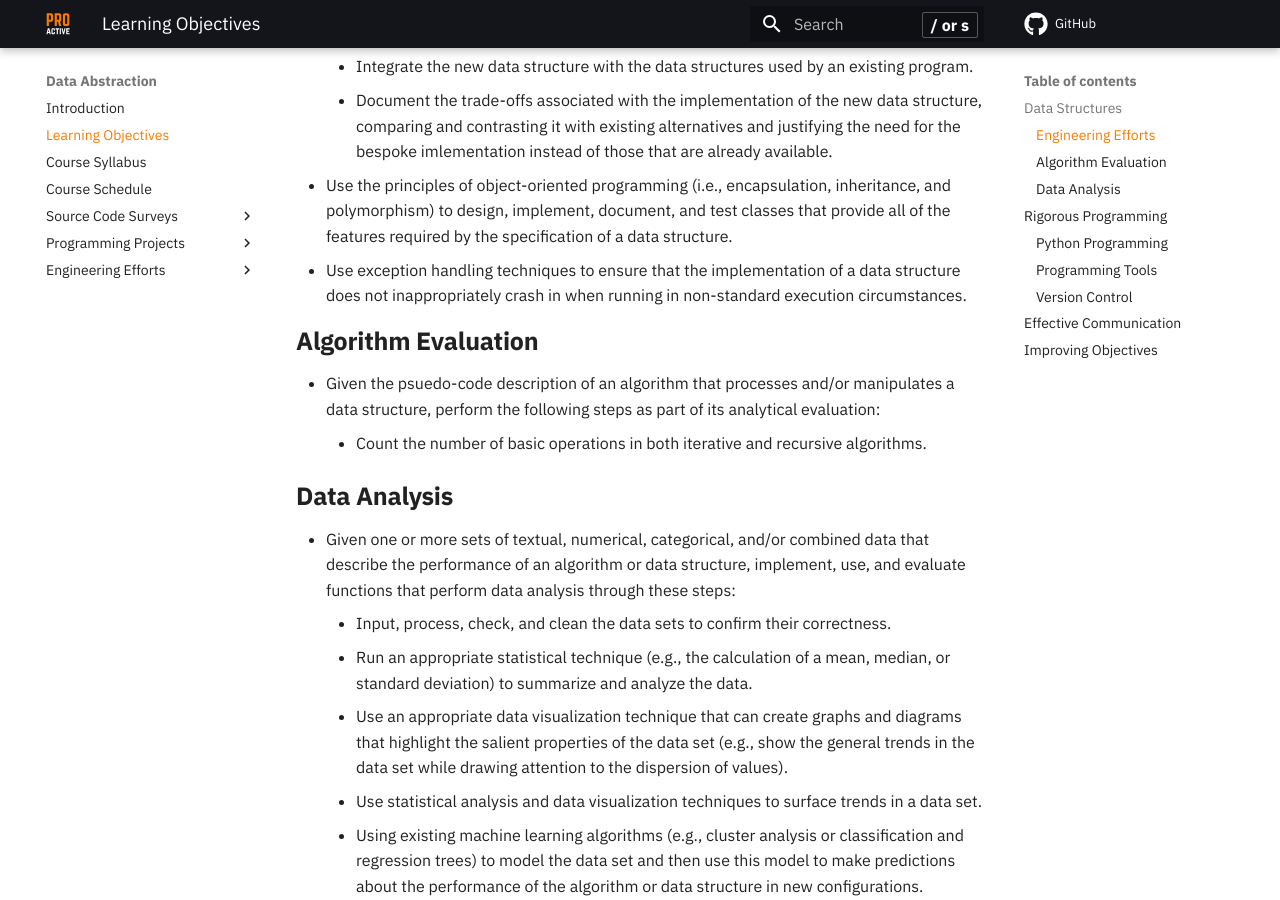
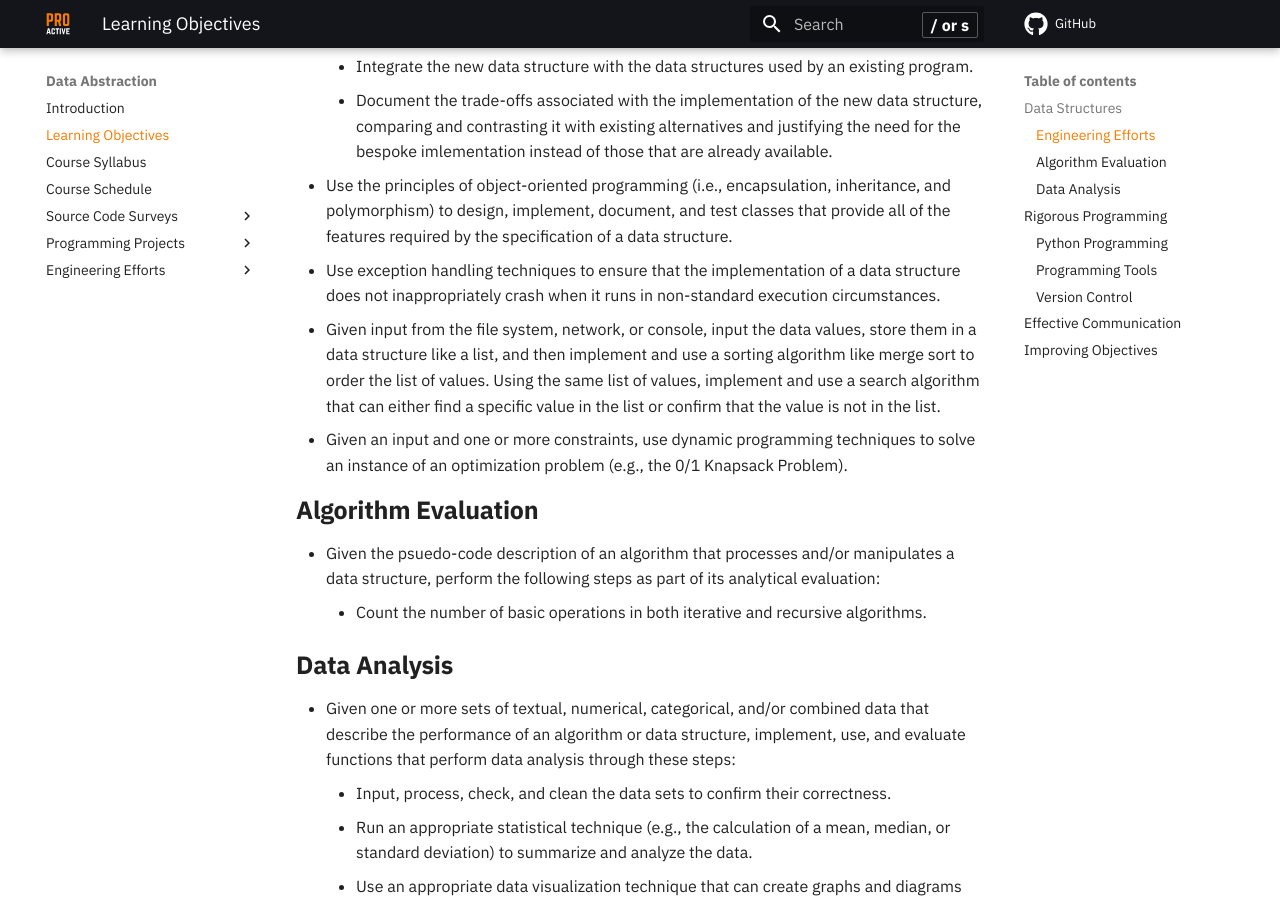
Before and after one commit to ProactiveProgrammers/www.proactiveprogrammers.com, an MkDocs documentation site: the page built from docs/data-abstraction/learning-objectives-data-abstraction.md, in a window 1280 px wide and 900 px high, scrolled down 897 px. Built offline with MkDocs 1.6.1 and Material for MkDocs 9.7.7, drawn with Linux system fonts in a browser that asks for light colours; comment, search, counter and statistics services are not loaded.

```diff
--- a/docs/data-abstraction/learning-objectives-data-abstraction.md
+++ b/docs/data-abstraction/learning-objectives-data-abstraction.md
@@ -36,8 +36,16 @@
   classes that provide all of the features required by the specification of a
   data structure.
 - Use exception handling techniques to ensure that the implementation of a data
-  structure does not inappropriately crash in when running in non-standard
+  structure does not inappropriately crash when it runs in non-standard
   execution circumstances.
+- Given input from the file system, network, or console, input the data values,
+  store them in a data structure like a list, and then implement and use a
+  sorting algorithm like merge sort to order the list of values. Using the same
+  list of values, implement and use a search algorithm that can either find a specific
+  value in the list or confirm that the value is not in the list.
+- Given an input and one or more constraints, use dynamic programming techniques
+  to solve an instance of an optimization problem (e.g., the 0/1 Knapsack
+  Problem).
 
 ### Algorithm Evaluation
 
```
